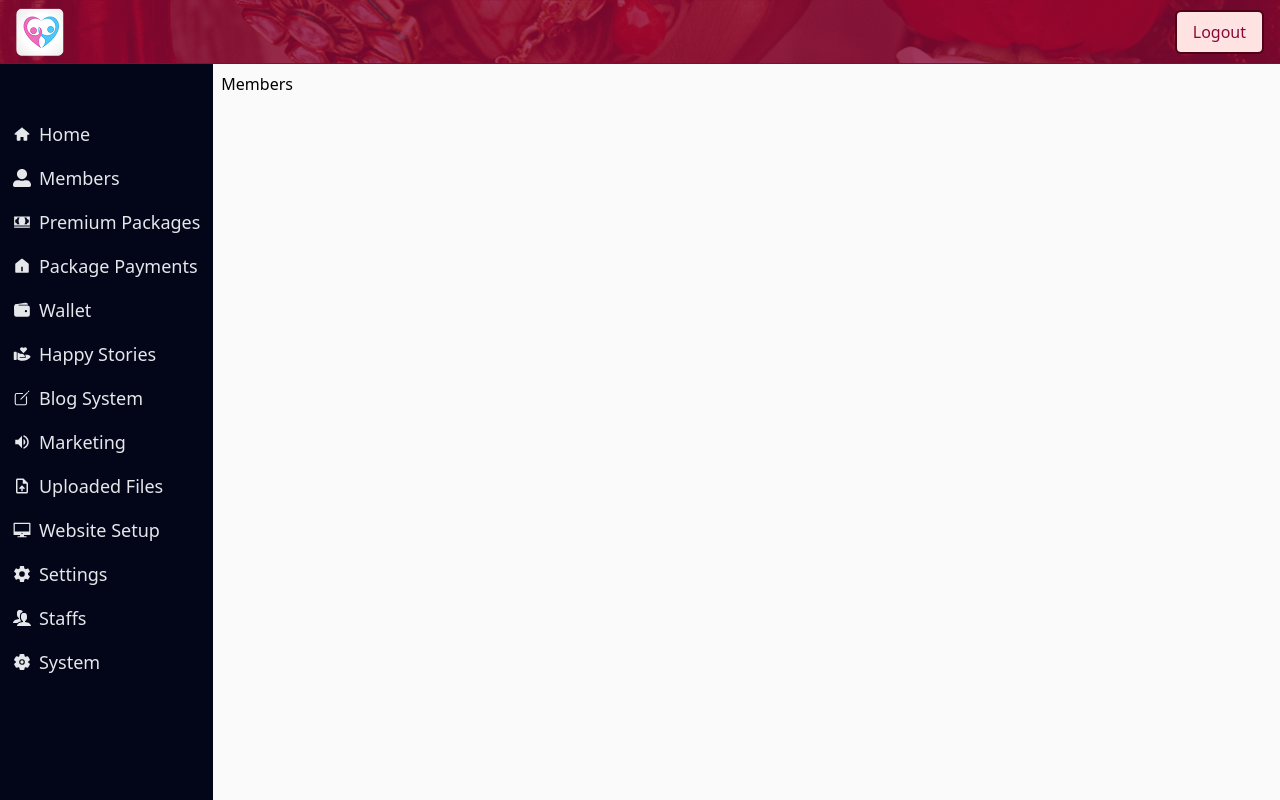
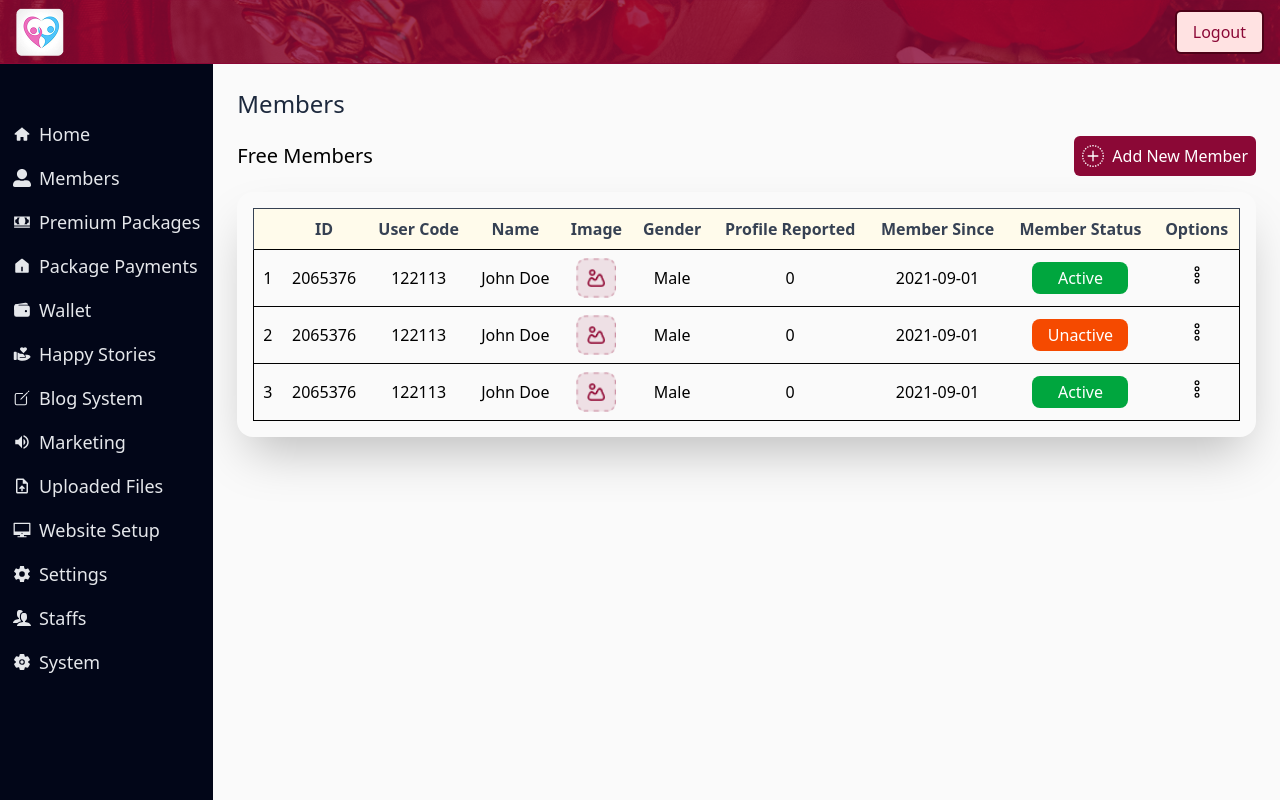
Before and after one commit to iamshreyashjain/JainShadiAdminPanel, a React (Vite) app: page /home/members in a window 1280 px wide. Built offline with nearby package versions, Linux system fonts and the light colour scheme; sample sign-in values are in the browser's storage.

Commit message:
table addedBut Need more+

```diff
--- a/src/Components/Members/Members.jsx
+++ b/src/Components/Members/Members.jsx
@@ -1,7 +1,106 @@
-export const Members = () => {
+import { BsPlusCircleDotted } from "react-icons/bs";
+import MembersTitle from "./MembersTitle/MembersTitle";
+import imgIcon from "../../assets/Images/imgIcon.png";
+
+import { PiDotsThreeOutlineVertical } from "react-icons/pi";
+
+function Members() {
+  const data = [
+    {
+      key: 1,
+      id: 2065376,
+      userCode: 122113,
+      name: "John Doe",
+      img: imgIcon,
+      gender: "Male",
+      profileReported: 0,
+      memberSince: "2021-09-01",
+      memberStatus: "Active",
+    },
+    {
+      key: 2,
+      id: 2065376,
+      userCode: 122113,
+      name: "John Doe",
+      img: imgIcon,
+      gender: "Male",
+      profileReported: 0,
+      memberSince: "2021-09-01",
+      memberStatus: "Unactive",
+    }, {
+      key: 3,
+      id: 2065376,
+      userCode: 122113,
+      name: "John Doe",
+      img: imgIcon,
+      gender: "Male",
+      profileReported: 0,
+      memberSince: "2021-09-01",
+      memberStatus: "Active",
+    },
+  ];
+
   return (
     <>
-      <div>Members</div>
+      <MembersTitle />
+      <div className="flex justify-between items-center m-4">
+        <span className="text-xl ">Free Members</span>
+        <button className="flex items-center bg-rose-900 text-white p-2 gap-2 rounded-md">
+          <BsPlusCircleDotted size={22} />
+          Add New Member
+        </button>
+      </div>
+      <div className="overflow-x-auto m-4 rounded-2xl p-4 shadow-2xl">
+        <table className="table-auto w-full">
+          <thead className=" text-gray-700">
+            <tr className="text-center bg-amber-50 border border-b-0  ">
+              <th className="p-2 "></th>
+              <th className="p-2 ">ID</th>
+              <th className="p-2 ">User Code</th>
+              <th className="p-2 ">Name</th>
+              <th className="p-2 ">Image</th>
+              <th className="p-2 ">Gender</th>
+              <th className="p-2 ">Profile Reported</th>
+              <th className="p-2 ">Member Since</th>
+              <th className="p-2 ">Member Status</th>
+              <th className="p-2 ">Options</th>
+            </tr>
+          </thead>
+
+          {/* Table Body */}
+          <tbody className="">
+            {data.map((item, index) => (
+              <tr key={item.id} className="text-center border ">
+                <td className="p-2 ">{index + 1}</td>
+                <td className="p-2 ">{item.id}</td>
+                <td className="p-2 ">{item.userCode}</td>
+                <td className="p-2 ">{item.name}</td>
+                <td className="p-2 ">
+                  <img src={item.img} alt="Profile" className="w-10 h-10 rounded-md mx-auto" />
+                </td>
+                <td className="p-2 ">{item.gender}</td>
+                <td className="p-2 ">{item.profileReported}</td>
+                <td className="p-2 ">{item.memberSince}</td>
+                <td>
+
+                  <button
+                    className={`px-2 py-1  font-light text-white min-w-24  rounded-lg ${item.memberStatus === "Active" ? "bg-green-600" : "bg-orange-600"
+                      }`}
+                  >
+                    {item.memberStatus}
+                  </button>
+                </td>
+                <td className="p-2 ">
+                  <button className="" onClick={(e) => (e.preventDefault())}><PiDotsThreeOutlineVertical size={20} />
+                  </button>
+                </td>
+              </tr>
+            ))}
+          </tbody>
+        </table>
+      </div>
     </>
   );
-};
+}
+
+export default Members;
--- /dev/null
+++ b/src/Components/Members/MembersTitle/MembersTitle.jsx
@@ -0,0 +1,3 @@
+export default function MembersTitle() {
+    return <h1 className="font-medium text-2xl text-slate-800 m-4">Members</h1>;
+  }
--- a/src/main.jsx
+++ b/src/main.jsx
@@ -5,7 +5,7 @@ import App from "./App.jsx";
 import Home from "./Components/Home/Home.jsx";
 import Dashboard from "./Components/Dashboard/Dashboard.jsx";
 import ProtectedRoute from "./Components/ProtectedRoutes/ProtectedRoute.jsx";
-import { Members } from "./Components/Members/Members.jsx";
+
 import { PremiumPackages } from "./Components/PremiumPackages/PremiumPackages.jsx";
 import { PackagePayments } from "./Components/PackagePayments/PackagePayments.jsx";
 import { Wallet } from "./Components/Wallet/Wallet.jsx";
@@ -17,6 +17,7 @@ import { WebsiteSetup } from "./Components/WebsiteSetup/WebsiteSetup.jsx";
 import { Settings } from "./Components/Settings/Settings.jsx";
 import { Staffs } from "./Components/Staffs/Staffs.jsx";
 import { System } from "./Components/System/System.jsx";
+import Members from "./Components/Members/Members.jsx";
 
 const router = createBrowserRouter([
   { path: "/", element: <App /> },
```
Also changed, not shown: src/Components/Dashboard/Dashboard.jsx (+3 -4 lines), src/assets/Images/imgIcon.png (added).
